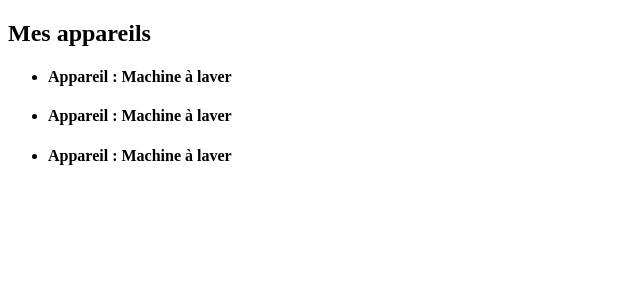
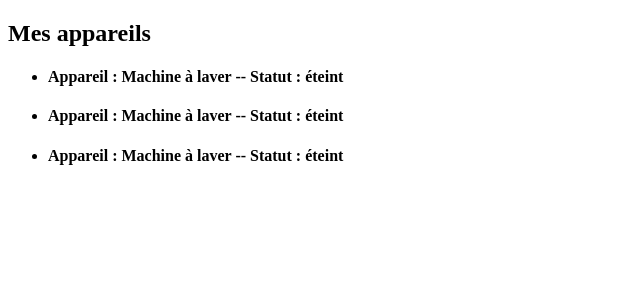
Before and after one commit to medKHALIFI/landry_service_back-end, an Angular app in the folder mon-projet-angular/: page / in a window 1280 px wide. Shown: the top 300 px of the page, without its empty margins (0-640 px from the left). Built offline with nearby package versions, Linux system fonts and the light colour scheme.

Commit message:
ajouter les status des machines

```diff
--- a/mon-projet-angular/src/app/appareil/appareil.component.html
+++ b/mon-projet-angular/src/app/appareil/appareil.component.html
@@ -1,3 +1,3 @@
 <li class="list-group-item">
-    <h4>Appareil : {{ appareilName }}</h4>
+    <h4>Appareil : {{ appareilName }} -- Statut : {{ appareilStatus }}</h4>
 </li>
--- a/mon-projet-angular/src/app/appareil/appareil.component.ts
+++ b/mon-projet-angular/src/app/appareil/appareil.component.ts
@@ -8,6 +8,7 @@
 export class AppareilComponent implements OnInit {
 
   appareilName: string = 'Machine à laver';
+  appareilStatus: string = 'éteint';
 
   constructor() { }
 
```
